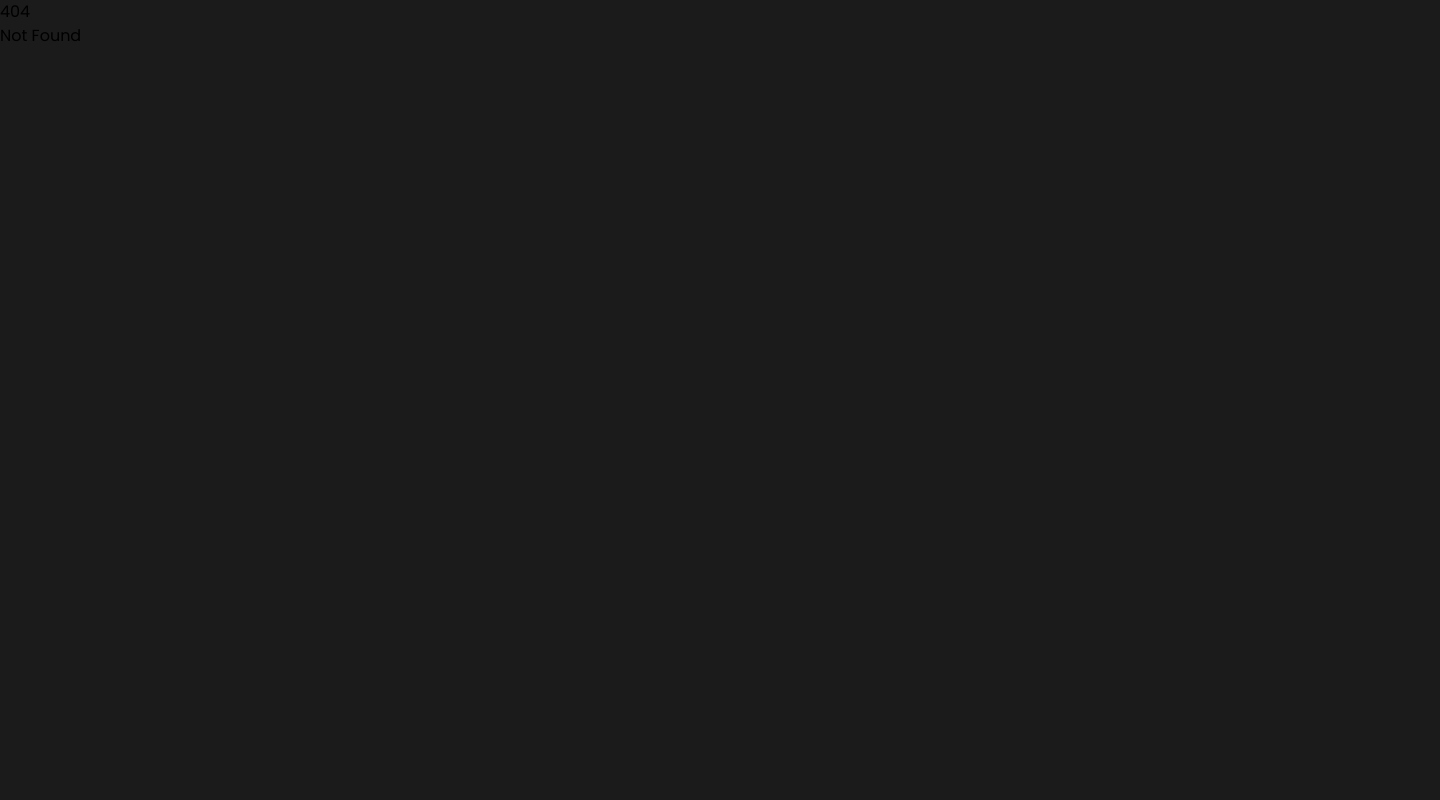
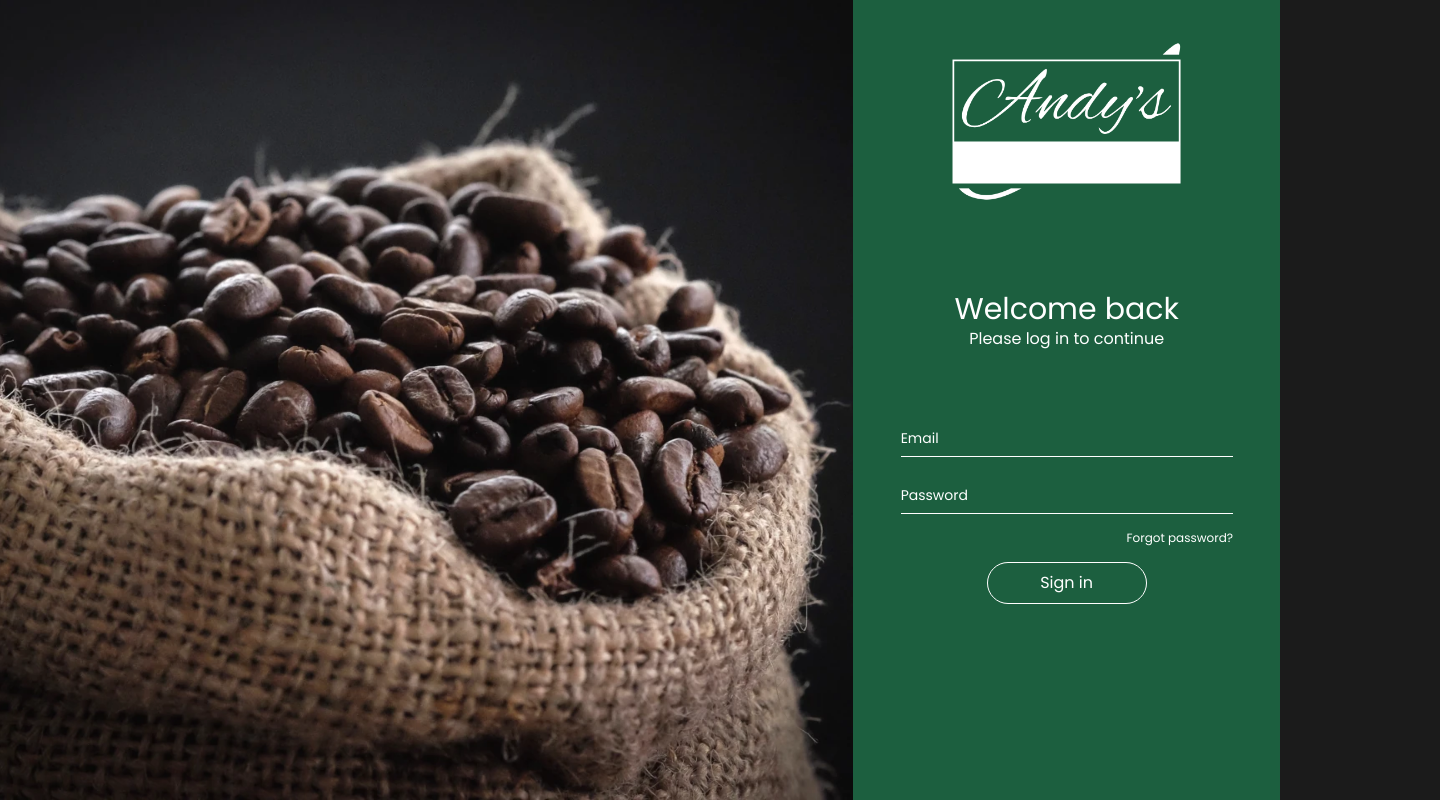
Before and after one commit to mgaroz/coffee-landing, a SvelteKit app: page /login in a window 1280 px wide. Before the commit this address had no page. Shown: the whole page, 1440 px wide, since content can reach past the window. Built offline with nearby package versions, Linux system fonts and the light colour scheme.

Commit message:
login form

```diff
--- a/src/app.html
+++ b/src/app.html
@@ -17,7 +17,7 @@
 		<meta name="viewport" content="width=device-width" />
 		%sveltekit.head%
 	</head>
-	<body data-sveltekit-preload-data="hover" class="m-auto w-[1440px] bg-color-background">
+	<body data-sveltekit-preload-data="hover" class="m-auto h-screen bg-color-background">
 		<div style="display: contents">%sveltekit.body%</div>
 	</body>
 </html>
--- a/src/routes/+page.svelte
+++ b/src/routes/+page.svelte
@@ -2,7 +2,7 @@
 	import { NavBar, Hero, About, Gallery, TheMenu, News, Testimonials, Contact, Footer } from '$lib';
 </script>
 
-<div class="bg-color-background min-w-screen min-h-100 ">
+<div class="bg-color-background min-h-100 m-auto w-[1440px]">
 	<header>
 		<NavBar />
 	</header>
--- /dev/null
+++ b/src/routes/login/+page.svelte
@@ -0,0 +1,55 @@
+<div class="bg-color-background flex h-screen w-full items-center justify-center">
+	<div class="h-full w-2/3 overflow-hidden">
+		<img src="img/login-bg.webp" alt="login background" class="h-full w-full object-cover" />
+	</div>
+	<div
+		class="bg-color-green text-color-white flex h-full w-1/3 flex-col items-center justify-center gap-8"
+	>
+		<div class="flex h-1/2 flex-col items-center justify-around gap-4">
+			<img src="img/logo.png" alt="logo" class="w-2/3" />
+			<div class="text-center">
+				<h1 class="text-3xl">Welcome back</h1>
+				<p>Please log in to continue</p>
+			</div>
+		</div>
+		<form action="POST" class="flex h-1/2 w-5/6 flex-col items-center justify-start gap-4">
+			<div class="relative z-0">
+				<input
+					type="email"
+					class="text-color-white peer block w-full appearance-none border-b-[1px] bg-[transparent] p-2 focus:outline-none"
+					placeholder=" "
+					required
+					id="username"
+				/>
+				<label
+					for="username"
+					class="absolute top-3 -z-10 origin-[0] -translate-y-6 scale-75 transform text-sm duration-300 peer-placeholder-shown:translate-y-0 peer-placeholder-shown:scale-100 peer-focus:left-0 peer-focus:-translate-y-6 peer-focus:scale-75 peer-focus:text-blue-600 peer-focus:dark:text-blue-500"
+					>Email</label
+				>
+			</div>
+			<div class="relative z-10">
+				<input
+					type="password"
+					class="text-color-white peer block w-full appearance-none border-b-[1px] bg-[transparent] p-2 focus:outline-none"
+					placeholder=" "
+					required
+					id="password"
+				/>
+				<label
+					for="password"
+					class="absolute top-3 -z-10 origin-[0] -translate-y-6 scale-75 transform text-sm duration-300 peer-placeholder-shown:translate-y-0 peer-placeholder-shown:scale-100 peer-focus:left-0 peer-focus:-translate-y-6 peer-focus:scale-75 peer-focus:text-blue-600 peer-focus:dark:text-blue-500"
+					>Password</label
+				>
+			</div>
+			<div class="relative z-0 w-[333px] text-right">
+				<a href="/login" class="block appearance-none text-xs text-white hover:underline"
+					>Forgot password?</a
+				>
+			</div>
+			<button
+				class="hover:bg-color-white hover:text-color-background w-[20vmin] rounded-3xl border-[1px] pt-2 pb-2 pr-6 pl-6 duration-150"
+				>Sign in</button
+			>
+		</form>
+	</div>
+</div>
```
Also changed, not shown: static/img/login-bg.webp (added).
